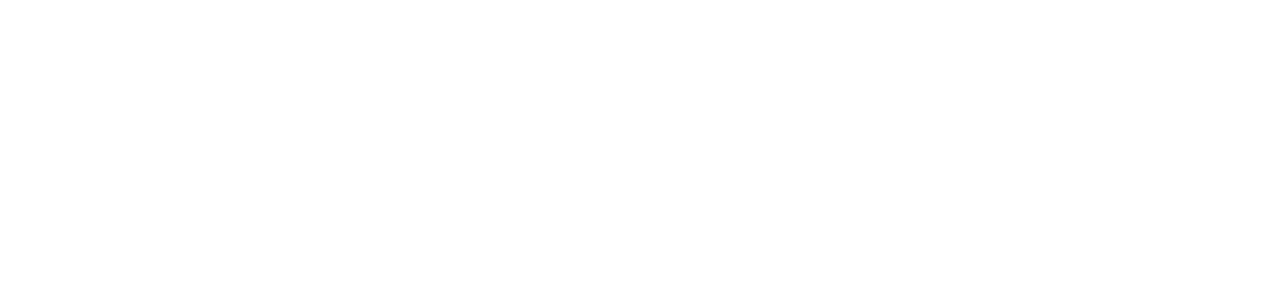
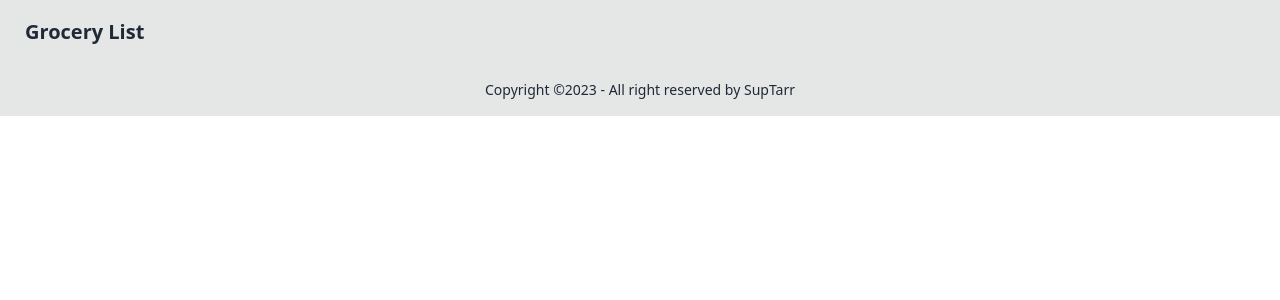
Before and after one commit to SupTarr/grocery-list, a React (Vite) app: page / in a window 1280 px wide. Shown: the top 300 px of the page. Built offline with nearby package versions, Linux system fonts and the light colour scheme.

Commit message:
feat: add header and footer

```diff
--- a/src/App.tsx
+++ b/src/App.tsx
@@ -1,5 +1,13 @@
-let App = () => {
-  return <></>;
+import Header from "./Header";
+import Footer from "./Footer";
+
+const App = () => {
+  return (
+    <div className="app min-h-screen">
+      <Header />
+      <Footer />
+    </div>
+  );
 };
 
 export default App;
--- /dev/null
+++ b/src/Footer.tsx
@@ -0,0 +1,12 @@
+const Footer = () => {
+    const now = new Date()
+  return (
+    <footer className="footer footer-center p-4 bg-base-300 text-base-content">
+      <aside>
+        <p>Copyright ©{now.getFullYear()} - All right reserved by SupTarr</p>
+      </aside>
+    </footer>
+  );
+};
+
+export default Footer;
--- /dev/null
+++ b/src/Header.tsx
@@ -0,0 +1,9 @@
+const Header = () => {
+  return (
+    <div className="navbar bg-base-300">
+      <button className="btn btn-ghost text-xl">Grocery List</button>
+    </div>
+  );
+};
+
+export default Header;
```
